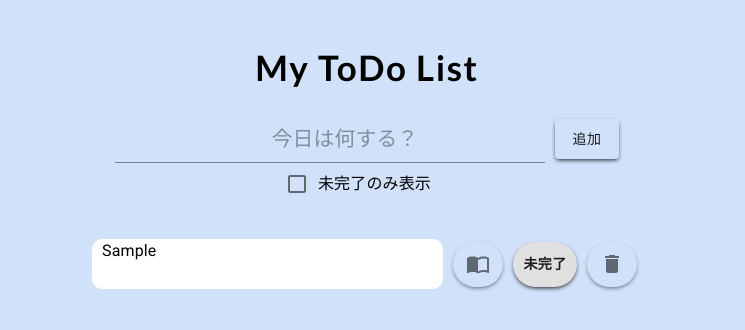
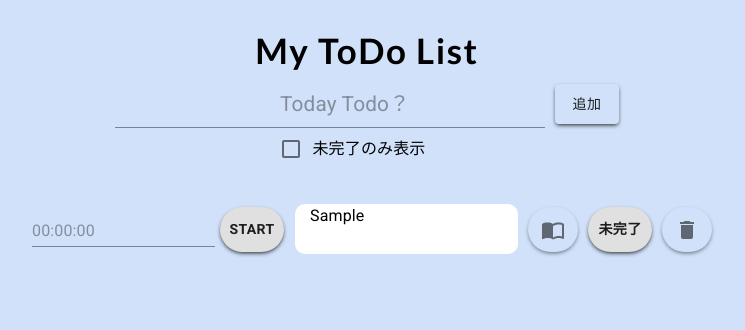
Before and after one commit to LL-notoya/ToDo, a React (Create React App) app: page / in a window 1280 px wide. Both pictures are taken after typing "Sample" into the empty fields and a click on the button "追加". Shown: the top 330 px of the page, without its empty margins (273-1018 px from the left). Built offline with nearby package versions, Linux system fonts and the light colour scheme; no server answers.

Commit message:
textFieldのエラー文,カウント0で文字が赤くなるの追加

```diff
--- a/package.json
+++ b/package.json
@@ -12,6 +12,7 @@
     "gh-pages": "^2.2.0",
     "react": "^16.13.0",
     "react-dom": "^16.13.0",
+    "react-hook-form": "^5.1.3",
     "react-scripts": "3.4.0",
     "styled-components": "^5.0.1",
     "styled-reset": "^4.1.0"
@@ -24,7 +25,8 @@
     "preghpages": "yarn build",
     "ghpages": "gh-pages -d build"
   },
-  "homepage": "https://ll-notoya.github.io/ToDo/",
+  "homepage": "./",
+  "proxy": "http://localhost:3001/",
   "eslintConfig": {
     "extends": "react-app"
   },
--- a/src/components/App.js
+++ b/src/components/App.js
@@ -1,23 +1,20 @@
-import React, { useState, useEffect} from "react";
-import styled, { createGlobalStyle } from "styled-components";
-import reset from "styled-reset";
-import axios from "axios"
+import React from 'react'
+import styled, { createGlobalStyle } from 'styled-components'
+import reset from 'styled-reset'
+import axios from 'axios'
 
-import Form from "./Form";
-import List from "./List";
-import FormControlLabel from "@material-ui/core/FormControlLabel";
-import Checkbox from "@material-ui/core/Checkbox"
-
-
-
+import Form from './Form'
+import List from './List'
+import FormControlLabel from '@material-ui/core/FormControlLabel'
+import Checkbox from '@material-ui/core/Checkbox'
 
 const AppWrapper = styled.div`
   text-align: center;
   background-color: #d0e1f9; /*目に優しい　ブルーベリー色 */
   height: 100vh;
-  font-family: "Lato", "Noto Sans JP", "ヒラギノ角ゴ ProN",
-    "Hiragino Kaku Gothic ProN", "メイリオ", Meiryo, "ＭＳ Ｐゴシック",
-    "MS PGothic", sans-serif; /*googleのlatoフォント　シンプルでお洒落 */
+  font-family: 'Lato', 'Noto Sans JP', 'ヒラギノ角ゴ ProN',
+    'Hiragino Kaku Gothic ProN', 'メイリオ', Meiryo, 'ＭＳ Ｐゴシック',
+    'MS PGothic', sans-serif; /*googleのlatoフォント　シンプルでお洒落 */
   h1 {
     font-size: 35px;
     font-weight: bold;
@@ -29,6 +26,9 @@ const AppWrapper = styled.div`
 const GlodalStyle = createGlobalStyle`
     /* ここに全体に適用させたいcssを書く*/
     ${reset} /* resetcss */
+    body {
+        line-height: 0;
+    }
     /*　共通するスタイルはglobalStyleとしてまとめる 記述が多くなるなら別フォルダ、ファイル作成*/
     button {
         width: 45px;
@@ -51,35 +51,25 @@ const GlodalStyle = createGlobalStyle`
 `
 
 const App = () => {
+  const [todos, setTodos] = React.useState([])
+  const [checked, setChecked] = React.useState(false) //チェックボックスのチェック
 
-    const [todos, setTodos] = React.useState([])
-    const [checked, setChecked] = React.useState(false)//チェックボックスのチェック
-
-    React.useEffect(() => {//
-        axios.get("http://localhost:3001/todos").then(res => {
-            setTodos(res.data)//現在の全てのオブジェクトが入っている
+  React.useEffect(() => {
+    //
+    axios.get('/todos').then(res => {
+      setTodos(res.data) //現在の全てのオブジェクトが入っている
     })
   }, [])
 
-    const addTodo = (inputText) => {
-        const generateId = () => {
-            const newId = Math.ceil(Math.random() * 100) //1~100の新規id
-            const duplicateId = todos.find(todo => todo.id === newId) //newIdとtodoidのidが合致したらそれを返す　なければundefined
-            if (duplicateId === undefined) {
-                return newId　//重複したidがなければ
-            } else {
-                return generateId()　//重複したidがあれば再度この関数実行
-            }
-        }
+  const addTodo = inputText => {
     //新しいtodoオブジェクト作る
     const newTodo = {
-            id: generateId(),
       content: inputText, //入力された値
       isDone: false
     }
 
-        axios.post("http://localhost:3001/todos", newTodo).then(res => {
-            const newTodos = todos.concat(res.data)//res.data クライアント側で追加したオブジェクトが入っている = newtodoと同じ
+    axios.post('/todos', newTodo).then(res => {
+      const newTodos = todos.concat(res.data) //res.data クライアント側で追加したオブジェクトが入っている = newtodoと同じ
       setTodos(newTodos)
     })
 
@@ -88,53 +78,56 @@ const App = () => {
     setTodos(todos.concat(newTodo)) //セット 書き換えている(concat = 一度消去してから書き換える)
   }
 
-    const deleteTodo = (id) => {
-        const newTodos = todos.filter(todo => todo.id !== id)//falseなので取り除かれる　他はtrueなので残る id = 任意でclickするid(削除) todo = 要素
+  const deleteTodo = id => {
+    const newTodos = todos.filter(todo => todo.id !== id) //falseなので取り除かれる　他はtrueなので残る id = 任意でclickするid(削除) todo = 要素
     const delTodo = todos.find(todo => todo.id === id) //削除したいオブジェクトを削除　id: "テスト"
-        axios.delete(`http://localhost:3001/todos/${id}`, { data: delTodo }).then(() => {
-            setTodos(newTodos)//削除後のnewTodosが入ってる
+    axios.delete(`/todos/${id}`, { data: delTodo }).then(() => {
+      setTodos(newTodos) //削除後のnewTodosが入ってる
     })
   }
 
-    const toggleIsDone = id => {//切替 未完了→完了
-        let updateTodo;
-        const updateNewTodos = todos.map((todo) => {
+  const toggleIsDone = id => {
+    //切替 未完了→完了
+    let updateTodo
+    const updateNewTodos = todos.map(todo => {
       if (id === todo.id) {
         todo.isDone = !todo.isDone
         updateTodo = todo
       }
       return todo
     })
-        axios.put(`http://localhost:3001/todos/${id}`, updateTodo).then(() => {
+    axios.put(`/todos/${id}`, updateTodo).then(() => {
       setTodos(updateNewTodos)
     })
-
   }
 
-    const updateTodo = (id, newValue) => {//編集text書き換え
-        if (newValue.length === 0) {//書き換え時に文字（変更）がなければ
-            console.log("実行されてるかtest");
+  const updateTodo = (id, newValue) => {
+    //編集text書き換え
+    if (newValue.length === 0) {
+      //書き換え時に文字（変更）がなければ
+      console.log('実行されてるかtest')
       return setTodos(todos)
     }
     const updateTodo = todos.find(todo => todo.id === id)
     updateTodo.content = newValue
 
-        const updateNewTodos = todos.map(todo => {//配列書き換え保存
+    const updateNewTodos = todos.map(todo => {
+      //配列書き換え保存
       if (todo.id === id) {
         return updateTodo
       } else {
         return todo
       }
     })
-        axios.put(`http://localhost:3001/todos/${id}`, updateTodo).then(() => {
+    axios.put(`/todos/${id}`, updateTodo).then(() => {
       setTodos(updateNewTodos)
     })
   }
 
-
-    const FilterCheckbox = () => { //チェック
+  const FilterCheckbox = () => {
+    //チェック
     if (todos.length === 0) {
-            return;
+      return
     } else {
       return (
         <FormControlLabel
@@ -146,27 +139,27 @@ const App = () => {
             />
           }
           label="未完了のみ表示"
+          style={{ marginRight: 27 }}
         />
       )
     }
   }
   // console.log(FilterCheckbox());
 
-    const FilterCheckTodo = () => {//チェック後 配列
+  const FilterCheckTodo = () => {
+    //チェック後 配列
     if (checked) {
-            const notDoneTodos = todos.map(todo => todo.isDone ? null : todo)//完了は非表示
-            return notDoneTodos.filter(todo => todo)//nullを覗く
+      const notDoneTodos = todos.map(todo => (todo.isDone ? null : todo)) //完了は非表示
+      return notDoneTodos.filter(todo => todo) //nullを覗く
     } else {
       return todos
     }
   }
-    console.log(FilterCheckTodo());
-
+  console.log(FilterCheckTodo())
 
   return (
     <>
       　 <GlodalStyle />
-
       <AppWrapper>
         <h1>My ToDo List</h1>
         <Form addTodo={addTodo} />
@@ -179,7 +172,7 @@ const App = () => {
         />
       </AppWrapper>
     </>
-    );
-};
+  )
+}
 
-export default App;
+export default App
--- a/src/components/Form.js
+++ b/src/components/Form.js
@@ -1,7 +1,7 @@
-import React from "react"
-import styled from "styled-components"
-import Input from "@material-ui/core/Input"
-import Button from "@material-ui/core/Button"
+import React from 'react'
+import styled from 'styled-components'
+import Input from '@material-ui/core/Input'
+import Button from '@material-ui/core/Button'
 
 const FormWrapper = styled.form`
   display: flex;
@@ -21,26 +21,31 @@ const FormWrapper = styled.form`
   }
 `
 
-
-
-const Form = (props) => {
-    const handleClick = (e) => {// e → clickされたら動く
-        e.preventDefault()//タグの挙動を止める submit=リロード抑止
+const Form = props => {
+  const handleClick = e => {
+    // e → clickされたら動く
+    e.preventDefault() //タグの挙動を止める submit=リロード抑止
     let input = document.getElementsByTagName('input')[0]
 
     if (input.value.length === 0) {
       return null
     } else {
-            props.addTodo(input.value)//直接入力した値
-            input.value =  "" //追加　　入力完了した文字を消す(初期化)
+      props.addTodo(input.value) //直接入力した値
+      input.value = '' //追加　　入力完了した文字を消す(初期化)
     }
   }
 
   return (
     <>
       <FormWrapper>
-                <Input inputProps={{ 'aria-label': 'description' }} type="text" placeholder="今日は何する？" />
-                <Button color="disabled" type="submit" onClick={(e) => handleClick(e)}>追加</Button>
+        <Input
+          inputProps={{ 'aria-label': 'description' }}
+          type="text"
+          placeholder="Today Todo？"
+        />
+        <Button type="submit" onClick={e => handleClick(e)}>
+          追加
+        </Button>
       </FormWrapper>
     </>
   )
--- a/src/components/Item.js
+++ b/src/components/Item.js
@@ -1,20 +1,19 @@
-import React from "react"
-import styled from "styled-components"
+import React from 'react'
+import styled from 'styled-components'
 
-import Button from "@material-ui/core/Button"
-import IconButton from "@material-ui/core/IconButton"
-import DeleteIcon from '@material-ui/icons/Delete';
-import ImportContactsIcon from '@material-ui/icons/ImportContacts';
-import TextField from '@material-ui/core/TextField';
-import SaveIcon from "@material-ui/icons/Save";
+import Timer from './Timer'
+
+import Button from '@material-ui/core/Button'
+import IconButton from '@material-ui/core/IconButton'
+import DeleteIcon from '@material-ui/icons/Delete'
+import ImportContactsIcon from '@material-ui/icons/ImportContacts'
+import TextField from '@material-ui/core/TextField'
+import SaveIcon from '@material-ui/icons/Save'
 import ListItemText from '@material-ui/core/ListItemText'
-
-
 
 const ItemWrapper = styled.li`
   display: flex;
   justify-content: flex-end;
-        align-items: center;
   font-size: 1.4rem;
   line-height: 2.6rem;
   margin-top: 10px;
@@ -34,89 +33,106 @@ const ItemWrapper = styled.li`
       box-shadow: none;
     }
   }
-`;
+`
 
+const Item = props => {
+  const [isEdit, setIsEdit] = React.useState(false) //編集画面　表示非表示
 
-const Item = (props) => {
-    const [isEdit, setIsEdit] = React.useState(false)//編集画面　表示非表示
-    // /*const toggleChange = React.useCallback(() => setTestC((prev) => !prev), [setTestC])//clickしたら切替のみ機能
-
-    const buttonText = props.isDone ? "済" : "未完了"
+  const buttonText = props.isDone ? '済' : '未完了'
 
   const contentText = () => {
     if (isEdit) {
-            const handleClick = () => {//書き換え保存
+      const handleClick = () => {
+        //書き換え保存
         const input = document.getElementById('update-input')
         props.updateTodo(props.id, input.value)
         setIsEdit(false)
       }
-            return (//isEdit(true)表示
+      return (
+        //isEdit(true)表示
         <>
           <TextField
             id="update-input"
             label={props.content}
             variant="outlined"
             style={{
-                            width: "100%",
+              width: '47%',
               marginRight: 5,
-                            backgroundColor:"lightgrey"
-                        }} />
+              backgroundColor: 'lightgrey',
+              height: 'fit-content'
+            }}
+          />
           <Button
             type="button"
             color="primary"
             variant="contained"
+            style={{ marginTop: 8 }}
             onClick={handleClick}
           >
-                        <SaveIcon />{/*保存 */}
+            <SaveIcon />
+            {/*保存 */}
           </Button>
         </>
       )
-        } else {//isEdit(false)通常時
+    } else {
+      //isEdit(false)通常時
       return (
         <>
           <ListItemText
             primary={props.content}
             style={{
               borderRadius: 10,
-                                backgroundColor: "white",
+              backgroundColor: 'white',
               height: 50,
-                                textAlign: "left",
-                                paddingLeft: 10
+              textAlign: 'left',
+              paddingLeft: 15,
+              marginLeft: 6,
+              lineHeight: '2em'
             }}
           />
           <IconButton
             type="button"
             aria-label="delete"
             style={{
-                            marginLeft: 10
+              marginLeft: 10,
+              marginTop: 7,
+              display: props.isDone ? 'none' : 'block',
+              fontSize: 14
             }}
             onClick={() => setIsEdit(true)}
           >
             <ImportContactsIcon />
           </IconButton>
         </>
-            );
+      )
     }
   }
-
 
   return (
     <>
       <ItemWrapper>
+        {props.todo.isDone ? null : <Timer id={props.id} />}
         {contentText()}
         <Button
           variant="contained"
-                    color={props.isDone ? "secondary" : "default"}
-                    style={{ display: isEdit ? "none" : "block", fontSize: 14 }}//isEdit編集がtrueで消えるfalseで表示
+          color={props.isDone ? 'secondary' : 'default'}
+          style={{
+            display: isEdit ? 'none' : <Timer id={props.id} />,
+            fontSize: 14,
+            marginTop: 7
+          }} //isEdit編集がtrueで消えるfalseで表示
           onClick={() => props.toggleIsDone(props.id)}
         >
           {buttonText}
         </Button>
-                <IconButton onClick={() => props.deleteTodo(props.id)}>
+        <IconButton
+          onClick={() => props.deleteTodo(props.id)}
+          style={{ marginTop: 7 }}
+        >
           <DeleteIcon />
         </IconButton>
       </ItemWrapper>
     </>
-    );
+  )
 }
 export default Item
--- a/src/components/List.js
+++ b/src/components/List.js
@@ -5,7 +5,7 @@ import Item from "./Item"
 
 
 const ListWrapper = styled.ul`
-    width: 550px;
+    width: 700px;
     margin: 30px auto;
 `
 
--- /dev/null
+++ b/src/components/Timer.js
@@ -0,0 +1,121 @@
+import React from 'react'
+import TextField from '@material-ui/core/TextField'
+import Button from '@material-ui/core/Button'
+import { useForm } from 'react-hook-form'
+
+const Timer = () => {
+  const [restTime, setRestTime] = React.useState(null)
+  const [usedTimer, setUsedTimer] = React.useState(false)
+  const { register, errors, handleSubmit } = useForm()
+
+  React.useEffect(() => {
+    if (restTime === null) {
+      return
+    }
+    setTimeout(() => {
+      //1秒後にif文を起動
+      if (restTime === 1) {
+        //カウントが1になったら(0の重複防止)
+        setRestTime(null)
+        setUsedTimer(true)
+        return
+      } else if (restTime === 0) {
+        setRestTime(null)
+        setUsedTimer(true)
+        return
+      } else {
+        setRestTime(restTime - 1) //カウントが始まったらrestTimeが1減る
+        console.log(restTime)
+      }
+    }, 1000)
+  })
+
+  const initRestTime = value => {
+    const inputtedTime = value.timer
+    console.log('実行')
+
+    const [hours, minutes, seconds] = inputtedTime
+      .split(':')
+      .map(time => Number(time)) //number関数
+
+    //秒数に変換
+    const allSeconds = hours * 60 * 60 + minutes * 60 + seconds
+    return setRestTime(allSeconds)
+  }
+
+  const displayCount = () => {
+    if (restTime === null && !usedTimer) {
+      //Timer 入力されてない状態かつ一度もタイマーが入力されてない場合
+      return (
+        //Timer 入力状態
+        <form
+          style={{ display: 'flex', marginTop: 7 }}
+          onSubmit={handleSubmit(initRestTime)}
+        >
+          <div style={{ height: 50 }}>
+            <TextField
+              type="text"
+              name="timer"
+              defaultValue=""
+              placeholder="00:00:00"
+              style={{ display: usedTimer ? 'none' : 'block', paddingLeft: 15 }}
+              inputRef={register({
+                //material-uiを使用する場合はref→inputRefを指定
+                required: '1文字以上で入力してください。',
+                maxLength: {
+                  value: 8,
+                  message: '8文字以下で入力してください。'
+                },
+                pattern: {
+                  value: /^[0-9]{1,2}:[0-9]{1,2}:[0-9]{1,2}/,
+                  message: '半角数字と[:]で入力してください。'
+                }
+              })}
+            />
+            {errors.timer && (
+              <span
+                style={{
+                  color: 'red',
+                  fontSize: 1,
+                  position: 'relative',
+                  bottom: 15
+                }}
+              >
+                {errors.timer.message}
+              </span>
+            )}
+          </div>
+          <Button
+            type="submit"
+            variant="contained"
+            style={{ display: usedTimer ? 'none' : 'block' }}
+          >
+            START
+          </Button>
+        </form>
+      )
+    } else if (usedTimer) {
+      //0:0:0になったら(true)
+      return (
+        <p style={{ color: 'red', fontSize: 45, lineHeight: '1.2em' }}>
+          00:00:00
+        </p>
+      )
+    } else {
+      //Timer 入力後
+      const seconds = (restTime % 60) % 60
+      const minutes = Math.floor(restTime / 60) % 60
+      const hours = Math.floor(restTime / 3600)
+
+      return (
+        <p
+          style={{ fontSize: 45, lineHeight: '1.2em' }}
+        >{`${hours}:${minutes}:${seconds}`}</p>
+      )
+    }
+  }
+
+  return displayCount()
+}
+
+export default Timer
```
Also changed, not shown: 1 other file (tests, documents, lock files or other folders). Lines whose indentation alone changed are shown as unchanged.
